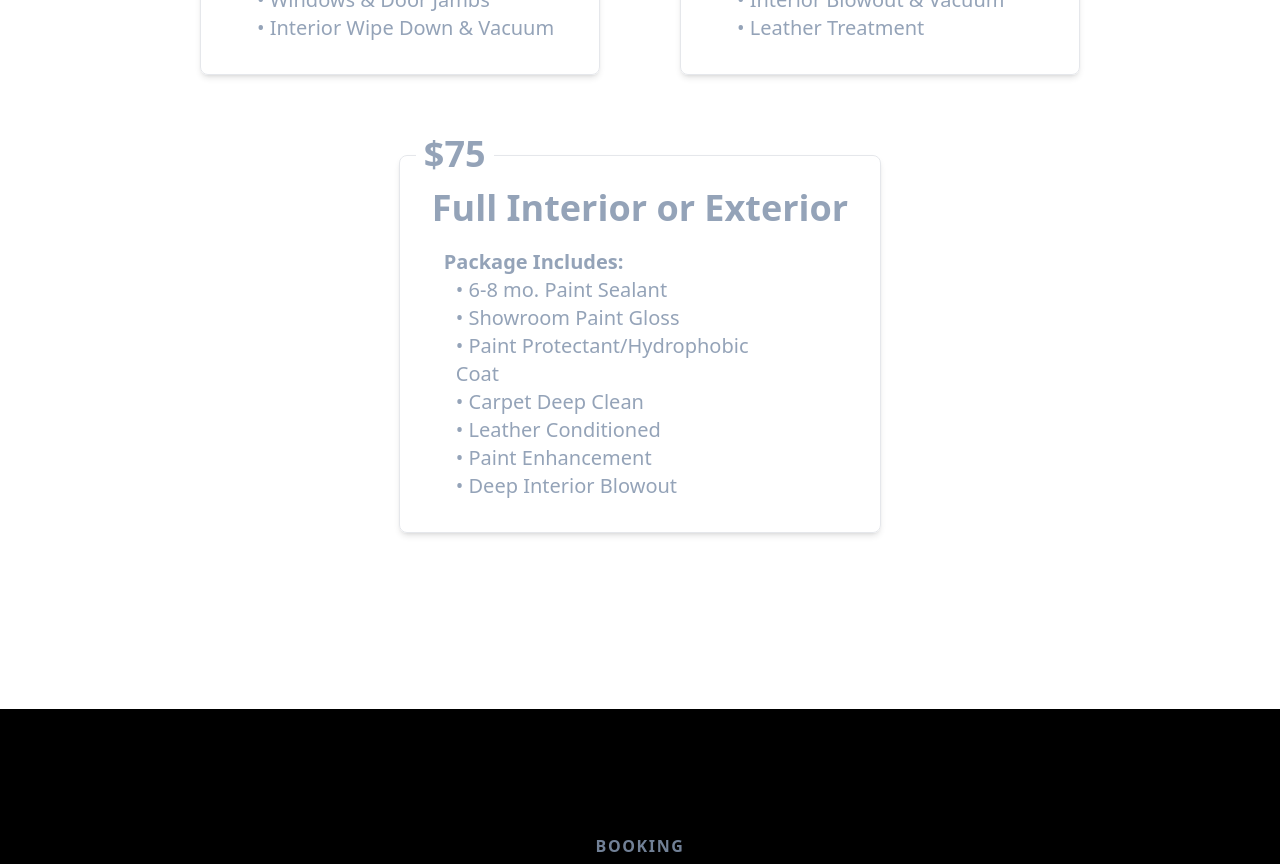
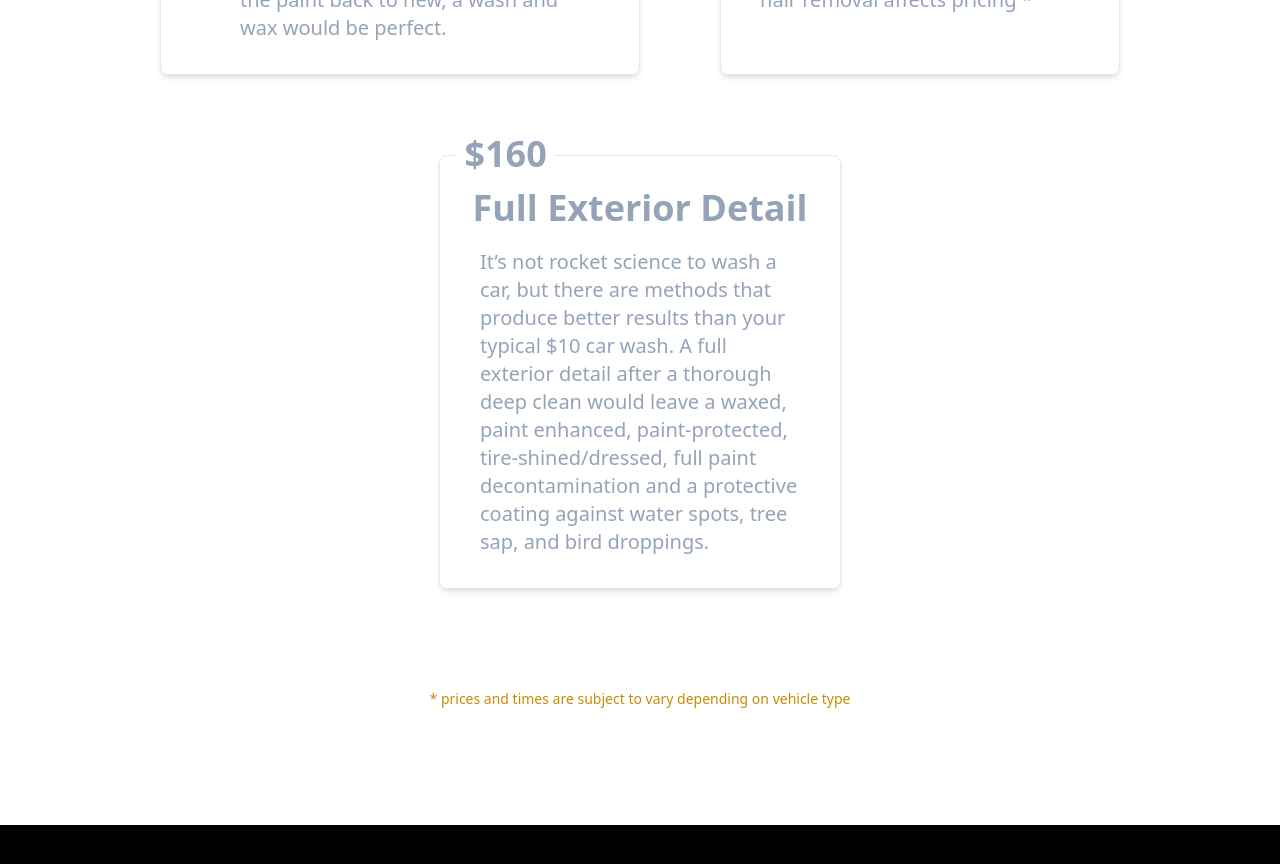
Before and after one commit to julianjfouf/FernandoCar, a React (Vite) app: page / in a window 1280 px wide. Shown: the part 1480-2344 px from the top of the page. Built offline with nearby package versions, Linux system fonts and the light colour scheme.

Commit message:
fixed some service info

```diff
--- a/src/components/Services.jsx
+++ b/src/components/Services.jsx
@@ -102,7 +102,7 @@ const Services = () => {
                 </h1>
               </div>
               <div className="flex p-10 gap-20 flex-wrap justify-center">
-                <Package
+                {/* <Package
                   title="Express Detail"
                   description={[
                     "Foam Bath",
@@ -117,8 +117,16 @@ const Services = () => {
                   cost={60}
                   setSelected={setSelected}
                   selected={selected === 1}
+                /> */}
+                <Package
+                  title="Exterior Wash and Wax"
+                  description="Exterior deep clean that makes your paint pop and protects it against harsh weather. Whether you want to protect your vehicle against the elements or restore the paint back to new, a wash and wax would be perfect."
+                  price={140}
+                  id={1}
+                  setSelected={setSelected}
+                  selected={selected === 1}
                 />
-                <Package
+                {/* <Package
                   title="Clay Wax & Seal"
                   description={[
                     "Foam Bath",
@@ -132,8 +140,16 @@ const Services = () => {
                   price={150}
                   setSelected={setSelected}
                   selected={selected === 2}
+                /> */}
+                <Package
+                  title="Full Interior Detail"
+                  description="The Full Interior Cleaning service is meant to get your interior back to the best condition possible. This package restore the interior back to new. * Any stains or pet hair removal affects pricing *"
+                  id={2}
+                  price={150}
+                  setSelected={setSelected}
+                  selected={selected === 2}
                 />
-                <Package
+                {/* <Package
                   title="Full Interior or Exterior"
                   description={[
                     "6-8 mo. Paint Sealant",
@@ -146,6 +162,14 @@ const Services = () => {
                   ]}
                   id={3}
                   price={75}
+                  setSelected={setSelected}
+                  selected={selected === 3}
+                /> */}
+                <Package
+                  title="Full Exterior Detail"
+                  description=" It’s not rocket science to wash a car, but there are methods that produce better results than your typical $10 car wash. A full exterior detail after a thorough deep clean would leave a waxed, paint enhanced, paint-protected, tire-shined/dressed, full paint decontamination and a protective coating against water spots, tree sap, and bird droppings."
+                  id={3}
+                  price={160}
                   setSelected={setSelected}
                   selected={selected === 3}
                 />
@@ -458,12 +482,11 @@ const Services = () => {
                       </p>
                     </div>
                   </div>
-                  <p className="text-center text-sm text-yellow-600 py-5">
-                    * prices and times are subject to vary depending on vehicle
-                    type
-                  </p>
                 </>
               ) : null}
+              <p className="text-center text-sm text-yellow-600 py-5">
+                * prices and times are subject to vary depending on vehicle type
+              </p>
             </div>
           </div>
         </div>
--- a/src/components/subcomponent/Package.jsx
+++ b/src/components/subcomponent/Package.jsx
@@ -9,26 +9,33 @@ const Package = ({ title, description, selected, id, setSelected, price }) => {
       }`}
     >
       <h1
-        className={`md:text-4xl text-3xl font-bold ${selected ? `!text-yellow-600` : null}`}
+        className={`md:text-4xl text-3xl font-bold ${
+          selected ? `!text-yellow-600` : null
+        }`}
       >
         {title}
 
         <span
-          className={`absolute left-4 p-2 top-[-30px] bg-white ${selected ? `!text-yellow-600` : null}`}
+          className={`absolute left-4 p-2 top-[-30px] bg-white ${
+            selected ? `!text-yellow-600` : null
+          }`}
         >
           {" $"}
           {price}
         </span>
       </h1>
       <ul
-        className={`list-disc md:text-xl ${selected ? `!text-amber-500` : null}`}
+        className={`list-disc md:text-xl flex justify-center ${
+          selected ? `!text-amber-500` : null
+        }`}
       >
-        <span className="font-semibold ml-3">Package Includes:</span>
-        {description.map((point, index) => (
+        {/* <span className="font-semibold ml-3">Package Includes:</span> */}
+        {/* {description.map((point, index) => (
           <li key={index} className="block ml-6 max-w-xs">
             • {point}
           </li>
-        ))}
+        ))} */}
+        <li className="block max-w-[320px]">{description}</li>
       </ul>
     </div>
   );
```
